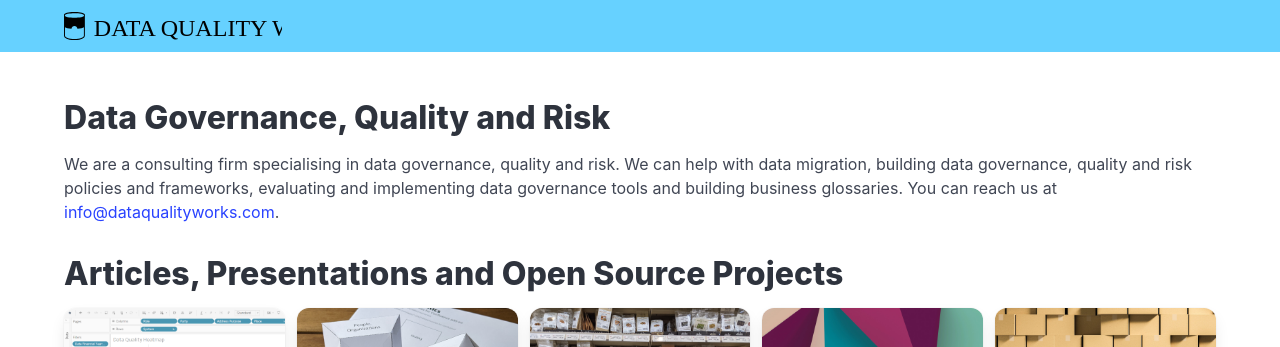
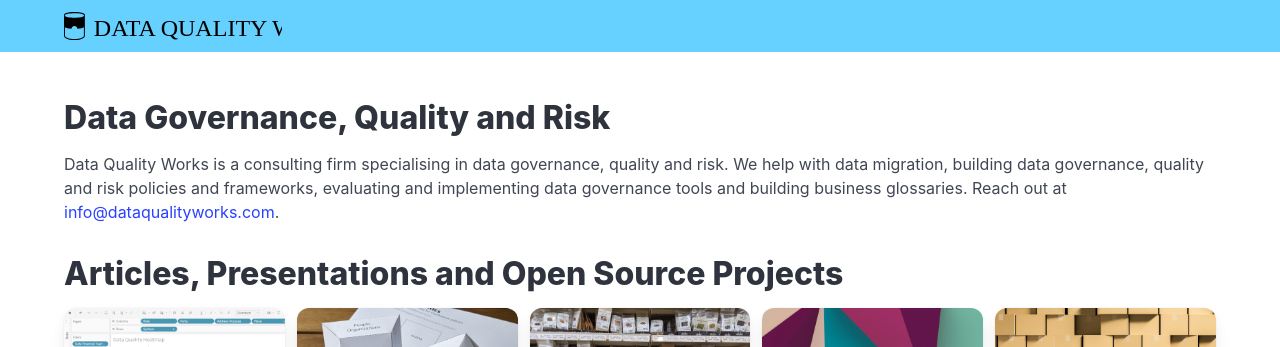
Before and after one commit to cadmiumkitty/dataqualityworks-dot-com, a Jekyll site: the page built from index.md, in a window 1280 px wide. Shown: the top 347 px of the page. Built offline with Jekyll 4.4.1, drawn with Linux system fonts in a browser that asks for light colours.

Commit message:
Updates copy on the home page.

```diff
--- a/index.md
+++ b/index.md
@@ -1,11 +1,11 @@
 ---
 layout: home
 title: Home
-description: Data Quality Works is a consulting firm specialising in data governance, quality and risk. We can help with data migration, building data governance, quality and risk policies and frameworks, evaluating and implementing data governance tools and building business glossaries.
+description: Data Quality Works is a consulting firm specialising in data governance, quality and risk. We help with data migration, building data governance, quality and risk policies and frameworks, evaluating and implementing data governance tools and building business glossaries.
 ---
 
 # Data Governance, Quality and Risk
 
-We are a consulting firm specialising in data governance, quality and risk. We can help with data migration, building data governance, quality and risk policies and frameworks, evaluating and implementing data governance tools and building business glossaries. You can reach us at <a href="mailto:{{ site.email }}">{{ site.email }}</a>.
+Data Quality Works is a consulting firm specialising in data governance, quality and risk. We help with data migration, building data governance, quality and risk policies and frameworks, evaluating and implementing data governance tools and building business glossaries. Reach out at <a href="mailto:{{ site.email }}">{{ site.email }}</a>.
 
 # Articles, Presentations and Open Source Projects
```
